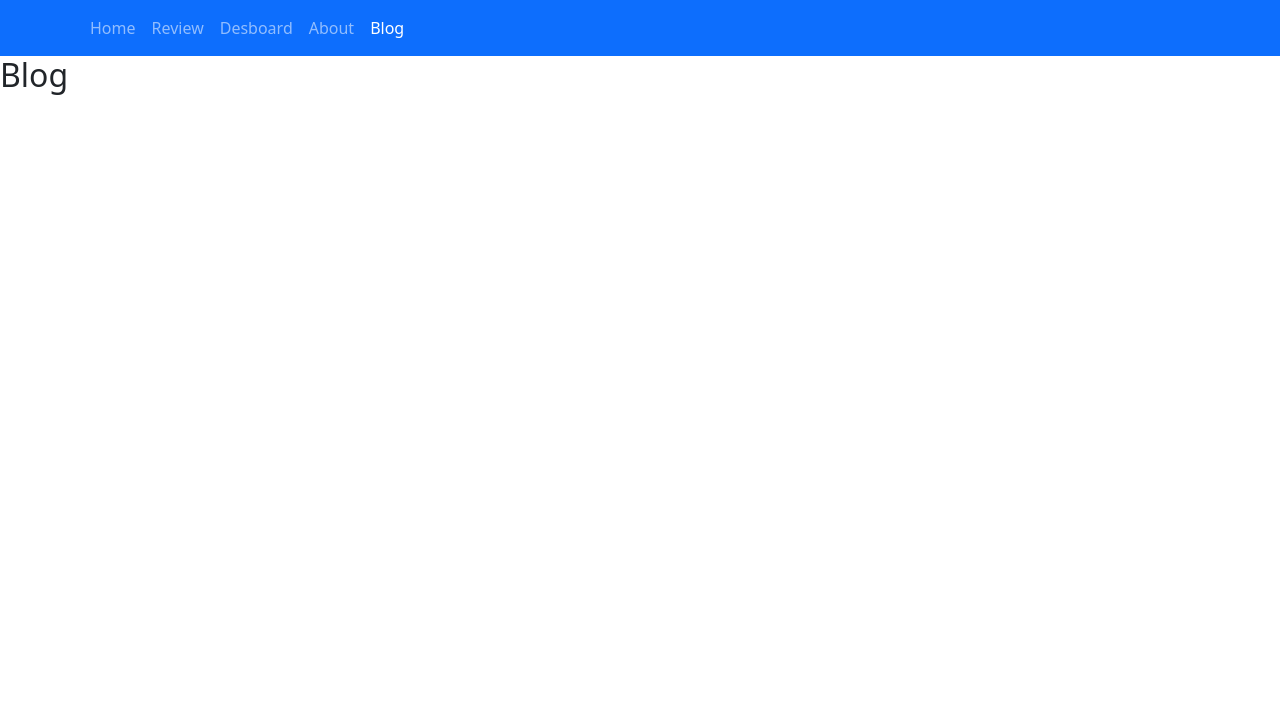
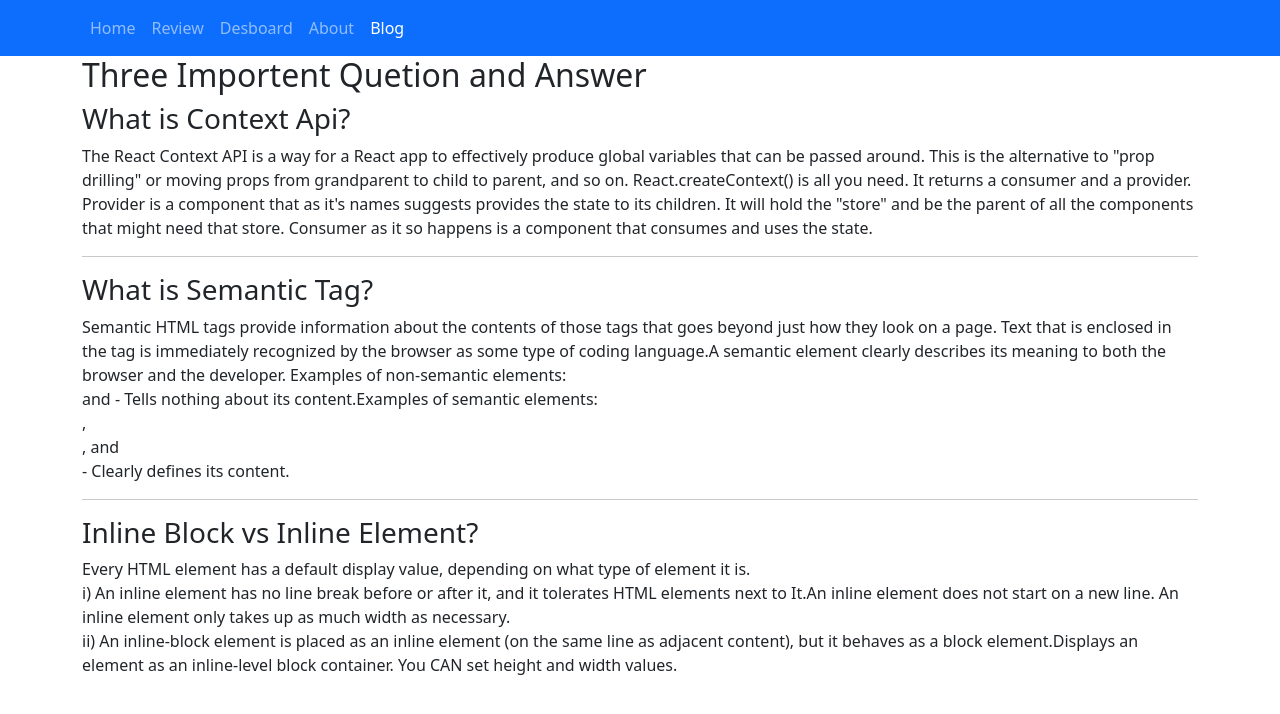
Before and after one commit to rana-arju/review-hunter, a React (Create React App) app: page /blog in a window 1280 px wide. Shown: the top 714 px of the page. Built offline with nearby package versions, Linux system fonts and the light colour scheme.

Commit message:
Blog page add and Three quetion, ans added

```diff
--- a/src/Components/Blog/Blog.js
+++ b/src/Components/Blog/Blog.js
@@ -1,10 +1,27 @@
 import React from 'react';
+import { Container } from 'react-bootstrap';
 
 const Blog = () => {
     return (
-        <div>
-            <h2>Blog</h2>
-        </div>
+        <Container>
+            <h2>Three Importent Quetion and Answer</h2>
+            <div>
+                <h3>What is Context Api?</h3>
+                <p>The React Context API is a way for a React app to effectively produce global variables that can be passed around. This is the alternative to "prop drilling" or moving props from grandparent to child to parent, and so on. React.createContext() is all you need. It returns a consumer and a provider. Provider is a component that as it's names suggests provides the state to its children. It will hold the "store" and be the parent of all the components that might need that store. Consumer as it so happens is a component that consumes and uses the state.</p>
+                <hr />
+                <h3>What is  Semantic Tag?</h3>
+                <p>Semantic HTML tags provide information about the contents of those tags that goes beyond just how they look on a page. Text that is enclosed in the <code></code> tag is immediately recognized by the browser as some type of coding language.A semantic element clearly describes its meaning to both the browser and the developer. Examples of non-semantic elements: <div></div> and <span></span> - Tells nothing about its content.Examples of semantic elements: <form></form>, <table></table>, and <article></article> - Clearly defines its content. </p>
+                <hr />
+                <h3>Inline Block vs Inline Element?</h3>
+                <p>Every HTML element has a default display value, depending on what type of element it is.
+                    <br />
+                    i) An inline element has no line break before or after it, and it tolerates HTML elements next to It.An inline element does not start on a new line. An inline element only takes up as much width as necessary.
+                    <br />
+                    ii) An inline-block element is placed as an inline element (on the same line as adjacent content), but it behaves as a block element.Displays an element as an inline-level block container. You CAN set height and width values.
+                </p>
+            </div>
+
+        </Container>
     );
 };
 
--- a/src/Components/Error/Error.css
+++ b/src/Components/Error/Error.css
@@ -220,7 +220,14 @@ button {
   margin: 40px auto 0;
   text-align: center;
 }
-
+.e-nav a{
+    background-color: gray;
+    padding: 8px 18px;
+    color: #fff;
+    text-decoration: none;
+    border-radius: 20px;
+    font-size: 18px;
+}
 .e-nav__form {
   position: relative;
   height: 45px;
@@ -482,7 +489,7 @@ button {
   }
 }
 @media (max-width: 750px) {
-  body, html, {
+  body, html {
     max-height: 100vh;
   }
    .error__content {
--- a/src/Components/Error/Error.js
+++ b/src/Components/Error/Error.js
@@ -4,9 +4,7 @@ import "./Error.css";
 const Error = () => {
     return (
         <div>
-            <a href="https://codepen.io/uiswarup/full/wvqNWOY" target="_blank">
-  <header class="top-header">
-</header>
+
 
 {/* <!--dust particel--> */}
 <div>
@@ -44,7 +42,7 @@ const Error = () => {
 
 </section>
 
-  </a>
+
         </div>
     );
 };
```
